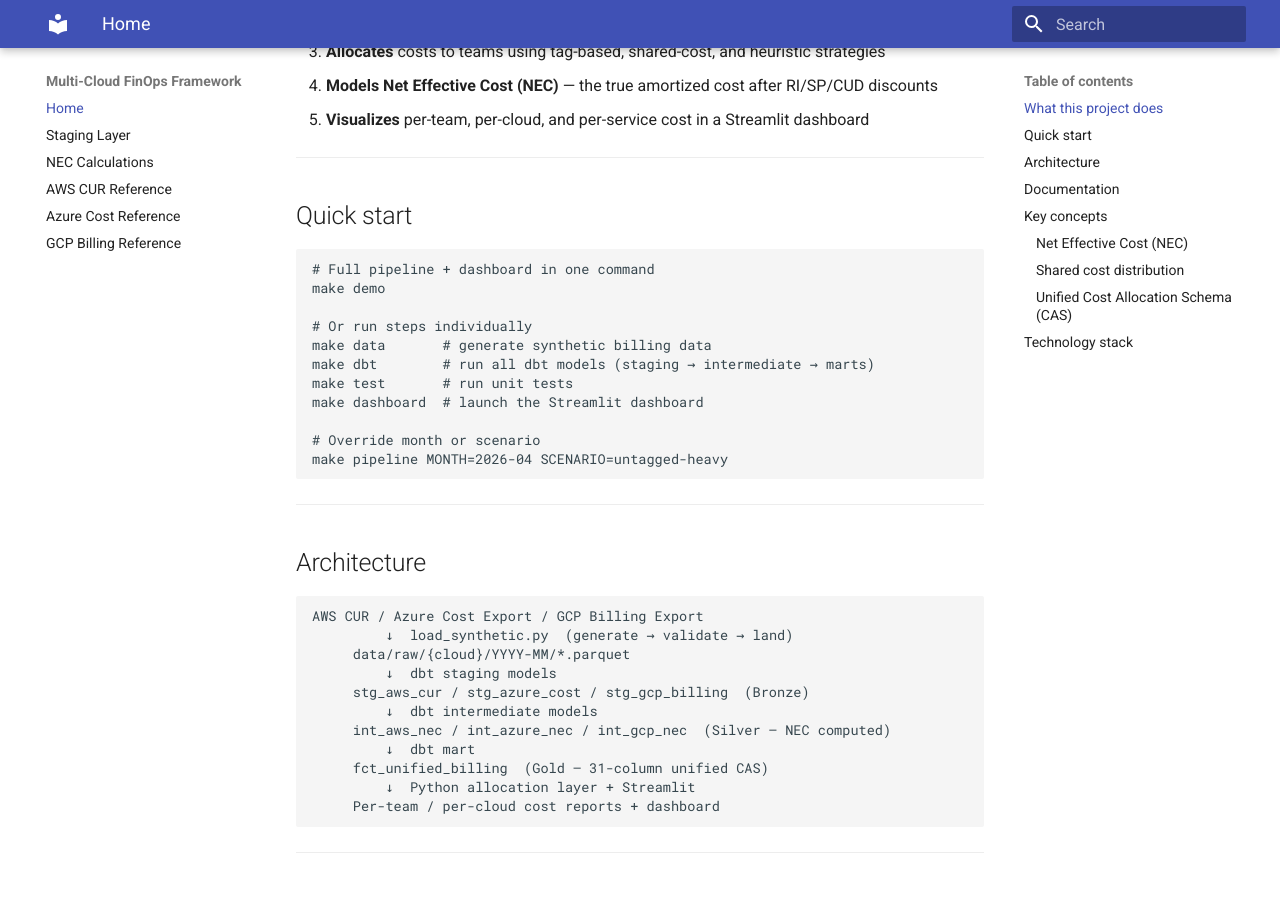
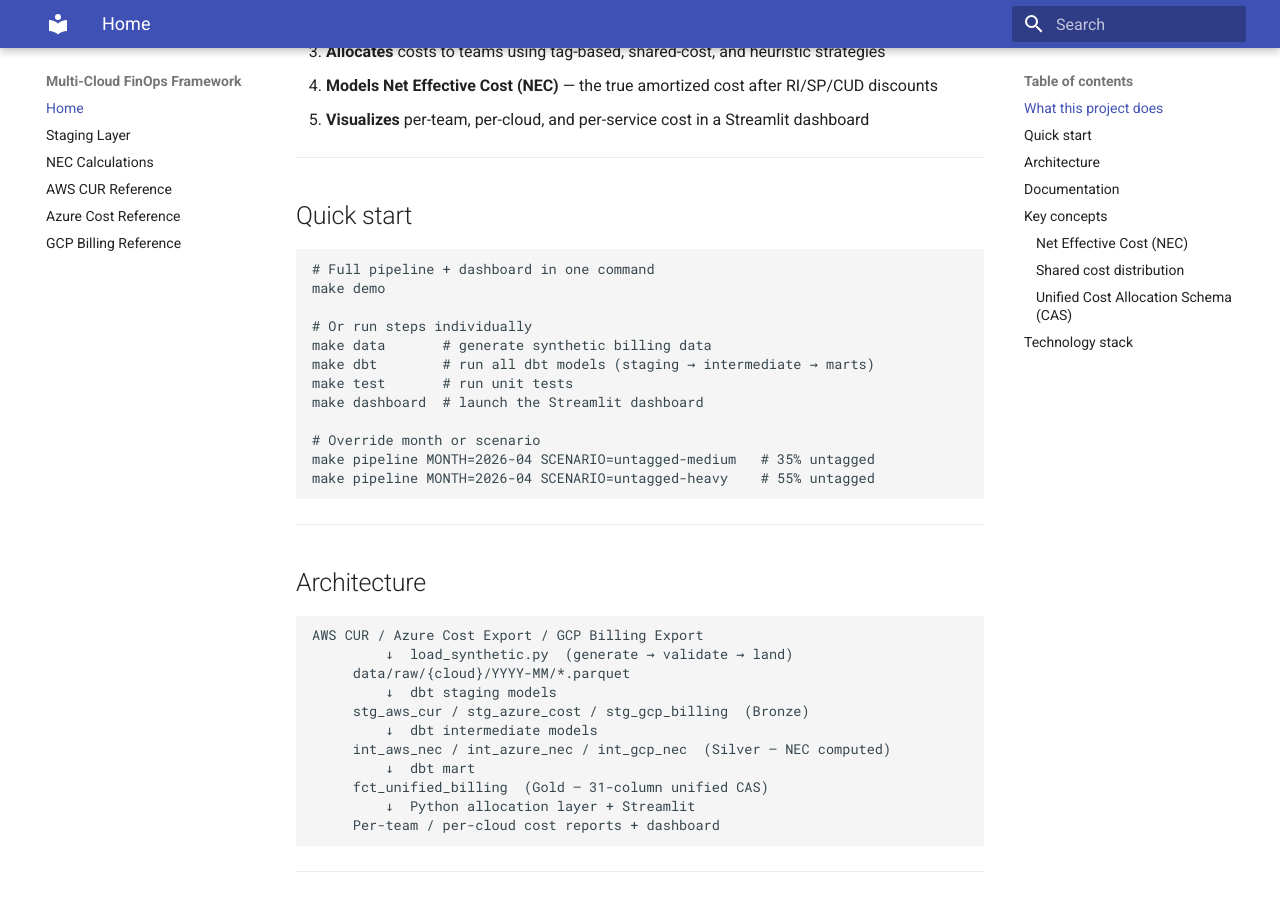
Before and after one commit to Keerthi-Rapolu/multicloud-finops-framework, an MkDocs documentation site: the page built from docs/index.md, in a window 1280 px wide and 900 px high, scrolled down 510 px. Built offline with MkDocs 1.6.1 and Material for MkDocs 9.7.7, drawn with Linux system fonts in a browser that asks for light colours.

Commit message:
Update docs: add untagged-medium scenario and Windows make note
- Add untagged-medium (35% untagged) to DESIGN_DOCUMENT scenarios table
- Update docs/index.md example to show untagged-medium alongside untagged-heavy
- Add Windows prerequisite note to README: install make via winget

Co-Authored-By: Claude Sonnet 4.6 <noreply@anthropic.com>

````diff
--- a/docs/index.md
+++ b/docs/index.md
@@ -31,7 +31,8 @@ make test       # run unit tests
 make dashboard  # launch the Streamlit dashboard
 
 # Override month or scenario
-make pipeline MONTH=2026-04 SCENARIO=untagged-heavy
+make pipeline MONTH=2026-04 SCENARIO=untagged-medium   # 35% untagged
+make pipeline MONTH=2026-04 SCENARIO=untagged-heavy    # 55% untagged
 ```
 
 ---
````
Also changed, not shown: DESIGN_DOCUMENT.md (+1 -0 lines), README.md (+1 -0 lines).
